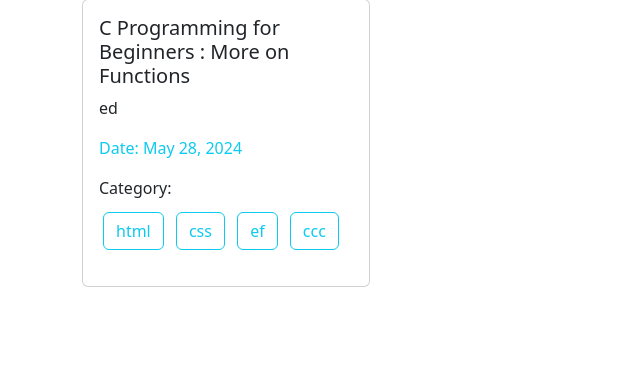
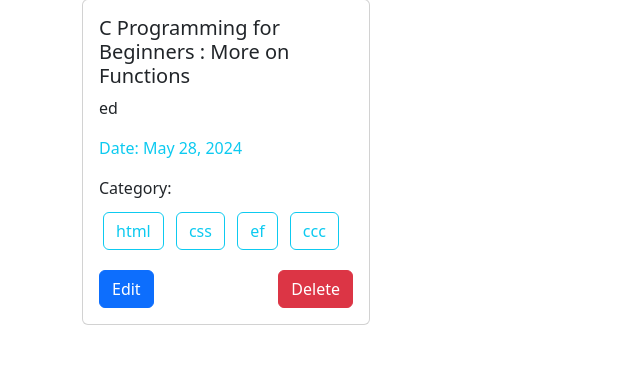
Before and after one commit to Rafiul29/task-management-system-django, a Django app: page / in a window 1280 px wide. Shown: the part 105-492 px from the top of the page, without its empty margins (0-640 px from the left). Run offline with Django 4.2, Linux system fonts and the light colour scheme; data comes from the database, SQL or seed files in the repository; both versions use the stored data as it was after the commit.

Commit message:
task add ad delete done

```diff
--- a/task/urls.py
+++ b/task/urls.py
@@ -4,4 +4,6 @@ from . import views
 
 urlpatterns = [
     path("add/",views.add_task,name='add_task'),
+    path("edit/<int:id>",views.edit_task,name='edit_task'),
+    path("delete/<int:id>",views.delete_task,name='delete_task'),
 ]
--- a/templates/home.html
+++ b/templates/home.html
@@ -20,10 +20,10 @@
               </p>
             </div>
 
-            {% comment %} <div class='d-flex justify-content-between' >
-              <a href="{% url 'edittask' task.id %}" class="btn btn-primary">Edit</a>
-              <a href="{% url 'deletetask' task.id %}" class="btn btn-danger">Delete</a>
-            </div> {% endcomment %}
+             <div class='d-flex justify-content-between' >
+              <a href="{% url 'edit_task' task.id %}" class="btn btn-primary">Edit</a>
+              <a href="{% url 'delete_task' task.id %}" class="btn btn-danger">Delete</a>
+            </div>
           </div>
         </div>
 
```
Also changed, not shown: task/views.py (+21 -1 lines), db.sqlite3.
